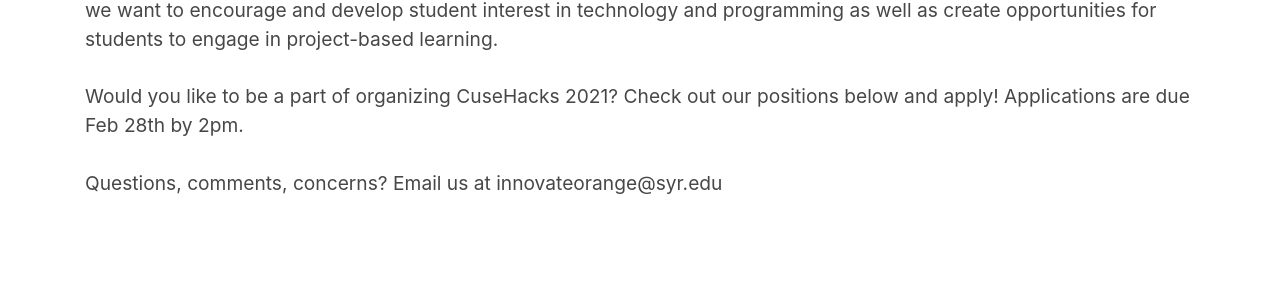
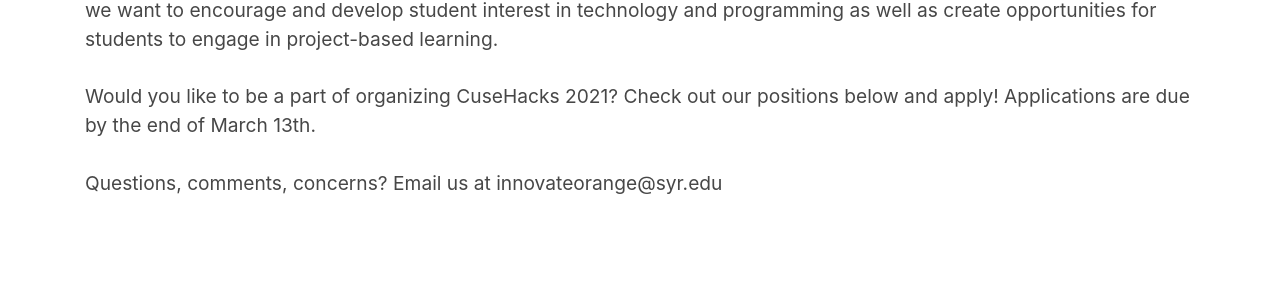
Before and after one commit to innovateorange/innovateorange.github.io, a Jekyll site: the page built from index.html, in a window 1280 px wide and 900 px high. Shown: the part 256-563 px from the top of the window. Built offline with Jekyll 4.4.1, drawn with Linux system fonts in a browser that asks for light colours; nearby versions of some CDN libraries.

Commit message:
Update _config.yml

```diff
--- a/_config.yml
+++ b/_config.yml
@@ -52,7 +52,7 @@
   opportunities for students to engage in project-based learning.
   <br><br>
   Would you like to be a part of organizing CuseHacks 2021? Check out our positions below and apply!
-  Applications are due Feb 28th by 2pm.
+  Applications are due by the end of March 13th.
   <br><br>
   Questions, comments, concerns? Email us at innovateorange@syr.edu
 
```
